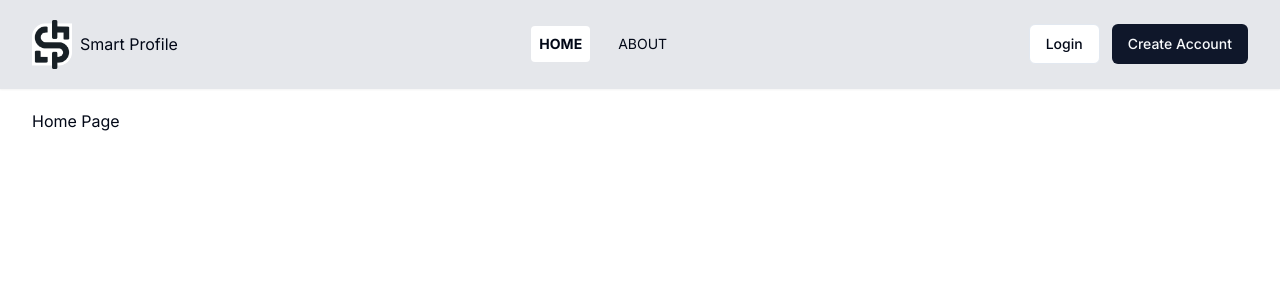
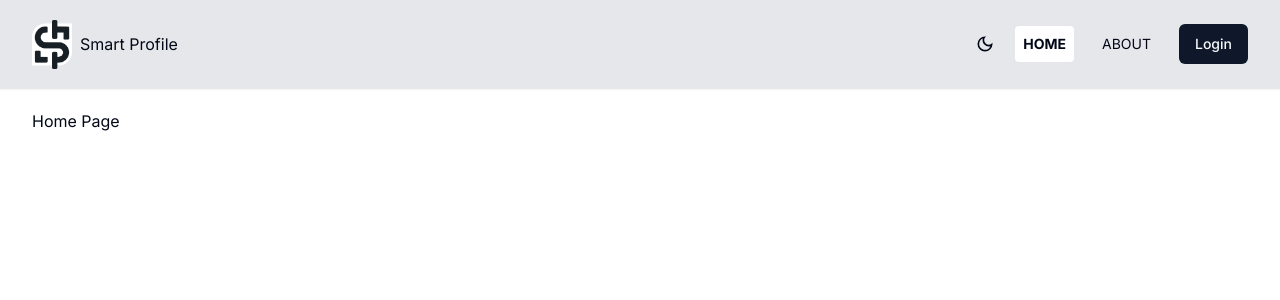
Before and after one commit to akash4797/nfcprofile, a Next.js app: page / in a window 1280 px wide. Shown: the top 300 px of the page. Built offline with nearby package versions, Linux system fonts and the light colour scheme; no server answers.

Commit message:
design change

```diff
--- a/components/Loading/Loading.tsx
+++ b/components/Loading/Loading.tsx
@@ -1,5 +1,5 @@
 import React from "react";
-import { AiOutlineLoading3Quarters } from "@react-icons/all-files/ai/AiOutlineLoading3Quarters";
+import { AiOutlineLoading3Quarters } from "react-icons/ai";
 
 export default function Loading() {
   return (
--- a/components/landingpage/Header.tsx
+++ b/components/landingpage/Header.tsx
@@ -13,6 +13,7 @@ import urlFor from "@/lib/imageBuilder";
 import Link from "next/link";
 import Image from "next/image";
 import { usePathname } from "next/navigation";
+import { MdOutlineDarkMode } from "react-icons/md";
 
 export default function Header() {
   const { data: session, status } = useSession();
@@ -40,7 +41,10 @@ export default function Header() {
             />
             <span className="text-base">Smart Profile</span>
           </Link>
-          <ul className="flex gap-5 uppercase text-sm">
+          <ul className="flex gap-5 uppercase text-sm justify-center items-center">
+            <li>
+              <MdOutlineDarkMode size={20} />
+            </li>
             <Link href={"/"}>
               <li
                 className={`${
@@ -59,7 +63,7 @@ export default function Header() {
                 About
               </li>
             </Link>
-          </ul>
+            <li>
               {status === "authenticated" ? (
                 <DropdownMenu>
                   <DropdownMenuTrigger>
@@ -85,14 +89,16 @@ export default function Header() {
                 </DropdownMenu>
               ) : (
                 <div className="flex gap-3">
-              <Button variant={"outline"} onClick={loginHandler}>
+                  <Button variant={"default"} onClick={loginHandler}>
                     Login
                   </Button>
-              <Link href={"/auth/signup"}>
+                  {/* <Link href={"/auth/signup"}>
                 <Button variant={"default"}>Create Account</Button>
-              </Link>
+              </Link> */}
                 </div>
               )}
+            </li>
+          </ul>
         </div>
       </header>
     </div>
--- a/package.json
+++ b/package.json
@@ -12,7 +12,6 @@
     "@radix-ui/react-avatar": "^1.0.4",
     "@radix-ui/react-dropdown-menu": "^2.0.6",
     "@radix-ui/react-slot": "^1.0.2",
-    "@react-icons/all-files": "^4.1.0",
     "@sanity/image-url": "^1.0.2",
     "class-variance-authority": "^0.7.0",
     "clsx": "^2.1.0",
@@ -25,6 +24,7 @@
     "next-themes": "^0.2.1",
     "react": "^18",
     "react-dom": "^18",
+    "react-icons": "^4.12.0",
     "sanity": "^3.23.4",
     "sonner": "^1.3.1",
     "styled-components": "^6.1.6",
```
Also changed, not shown: 1 other file (tests, documents, lock files or other folders). Lines whose indentation alone changed are shown as unchanged.
